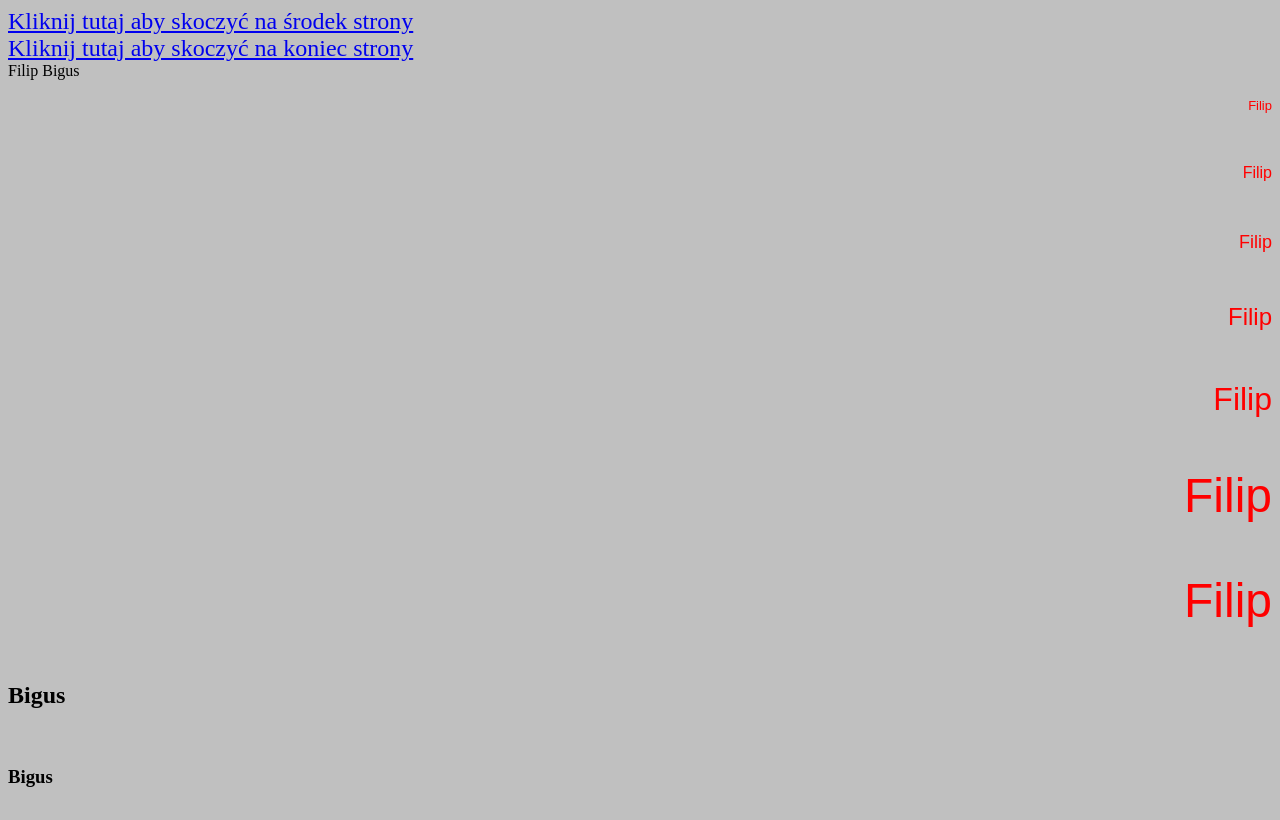
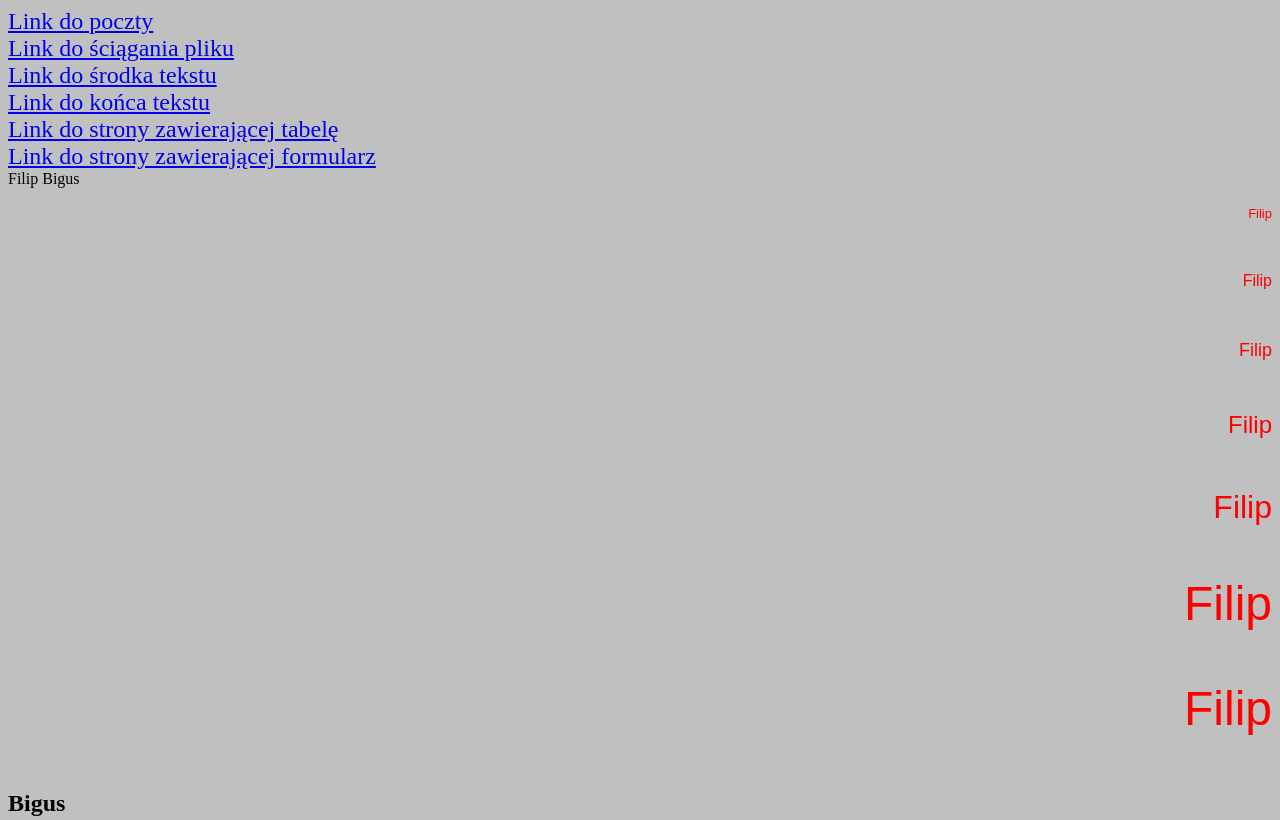
Before and after one commit to Filip-B2/indexhtml, a plain HTML site: page index.html in a window 1280 px wide. Shown: the top 820 px of the page. Drawn offline with Linux system fonts and the light colour scheme.

Commit message:
index.html

```diff
--- a/index.html
+++ b/index.html
@@ -8,8 +8,13 @@
 		<body>
 	<font size="5">
 	<A NAME="Początek_strony"></A>
-	<A HREF="#Środek_strony"> Kliknij tutaj aby skoczyć na środek strony </A><br>
-	<A HREF="#Koniec_strony"> Kliknij tutaj aby skoczyć na koniec strony </A><br>
+
+	<A HREF="poczta Bigus.html"> Link do poczty </A><br>
+	<A HREF="plik Bigus.html"> Link do ściągania pliku </A><br>
+	<A HREF="#Środek_strony"> Link do środka tekstu </A><br>
+	<A HREF="#Koniec_strony"> Link do końca tekstu </A><br>
+	<A HREF="tabela Bigus.html"> Link do strony zawierającej tabelę </A><br>
+	<A HREF="formularz Bigus.html"> Link do strony zawierającej formularz </A><br>
 	</font>
 Filip Bigus
 <p align="right"> <font color="red" size="2" face="Arial"> Filip </font> </p> <br>
@@ -80,8 +85,8 @@ Jasio widząc po raz pierwszy adwokata ubranego w togę, pyta:<br>
 </FIELDSET>
 	<font size="5">
 	<A NAME="Środek_strony"></A>
-	<A HREF="#Początek_strony"> Kliknij tutaj aby skoczyć na początek strony </A><br>
-	<A HREF="#Koniec_strony"> Kliknij tutaj aby skoczyć na koniec strony </A><br>
+	<A HREF="#Początek_strony"> Link do początku tekstu </A><br>
+	<A HREF="#Koniec_strony"> Link do końca tekstu </A><br>
 	</font>
 
 <hr size=5 width=50% align=right color=purple>
@@ -180,8 +185,8 @@ Jasio widząc po raz pierwszy adwokata ubranego w togę, pyta:<br>
 
 <font size="5">
 <A NAME="Koniec_strony"></A>
-<A HREF="#Początek_strony"> Kliknij tutaj aby skoczyć na początek strony </A><br>
-<A HREF="#Środek_strony"> Kliknij tutaj aby skoczyć na środek strony </A><br>
+<A HREF="#Początek_strony"> Link do początku tekstu </A><br>
+<A HREF="#Środek_strony"> Link do środka tekstu </A><br>
 </font>
 		</body>
 	</html>
```
